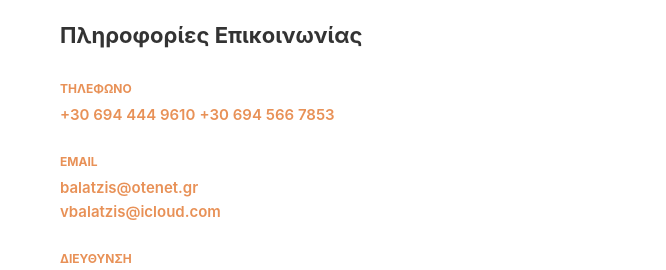
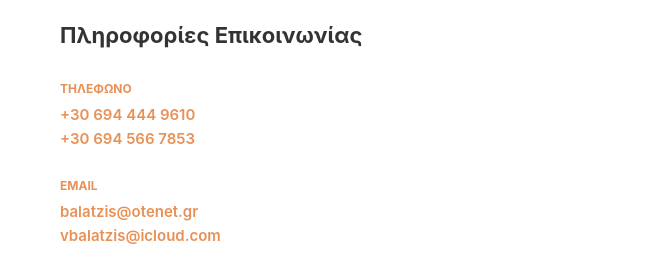
Before and after one commit to georgiosbalatzis/excavatorsPage, a plain HTML site: page index.html in a window 1280 px wide. Shown: the part 2860-3130 px from the top of the page, 0-666 px from the left. Drawn offline with Linux system fonts and the light colour scheme; grey boxes are pictures that could not be loaded.

```diff
--- a/index.html
+++ b/index.html
@@ -639,6 +639,8 @@
                     <div class="contact-item-label">Τηλέφωνο</div>
                     <div class="contact-item-value">
                         <a href="tel:+306944449610">+30 694 444 9610</a>
+                    </div>
+                    <div class="contact-item-value">
                         <a href="tel:+306945667853">+30 694 566 7853</a>
                     </div>
                 </div>
```
